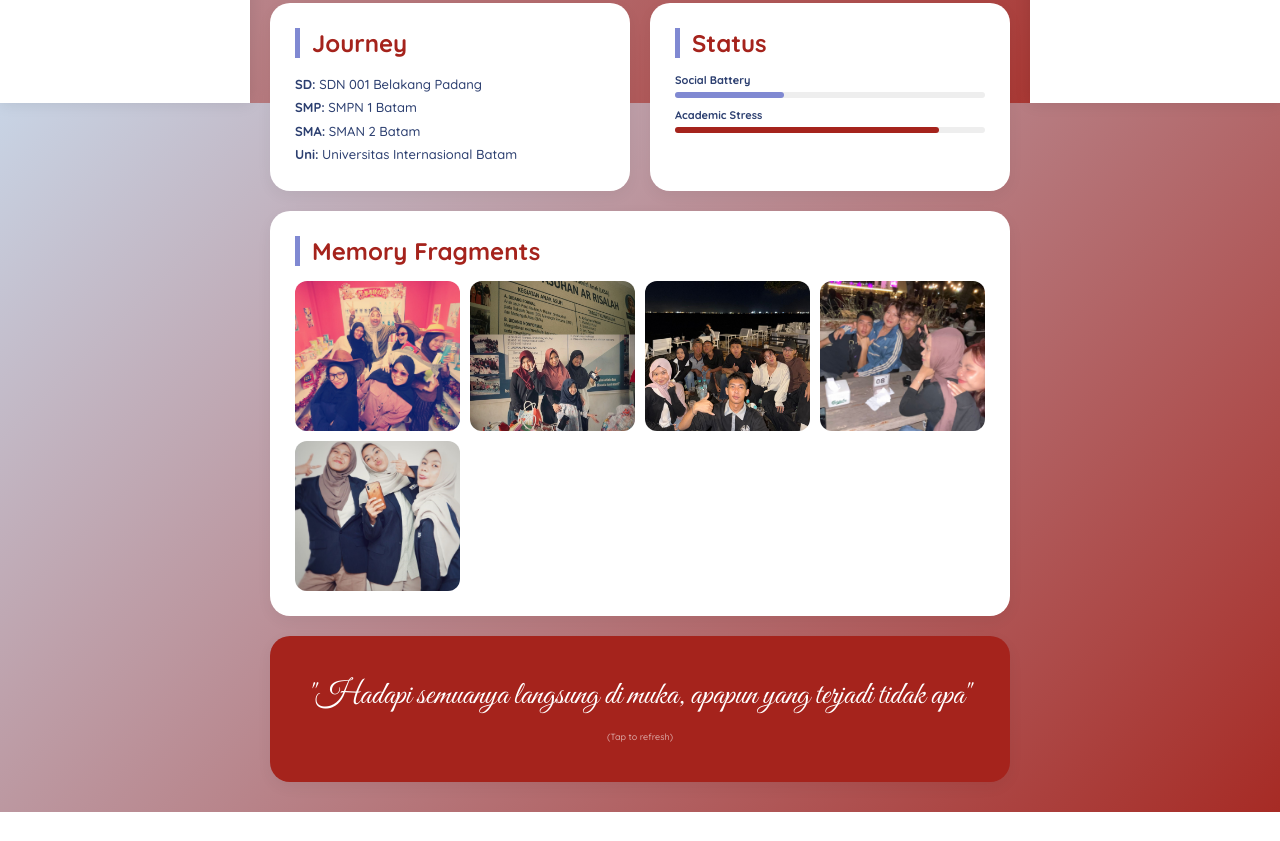
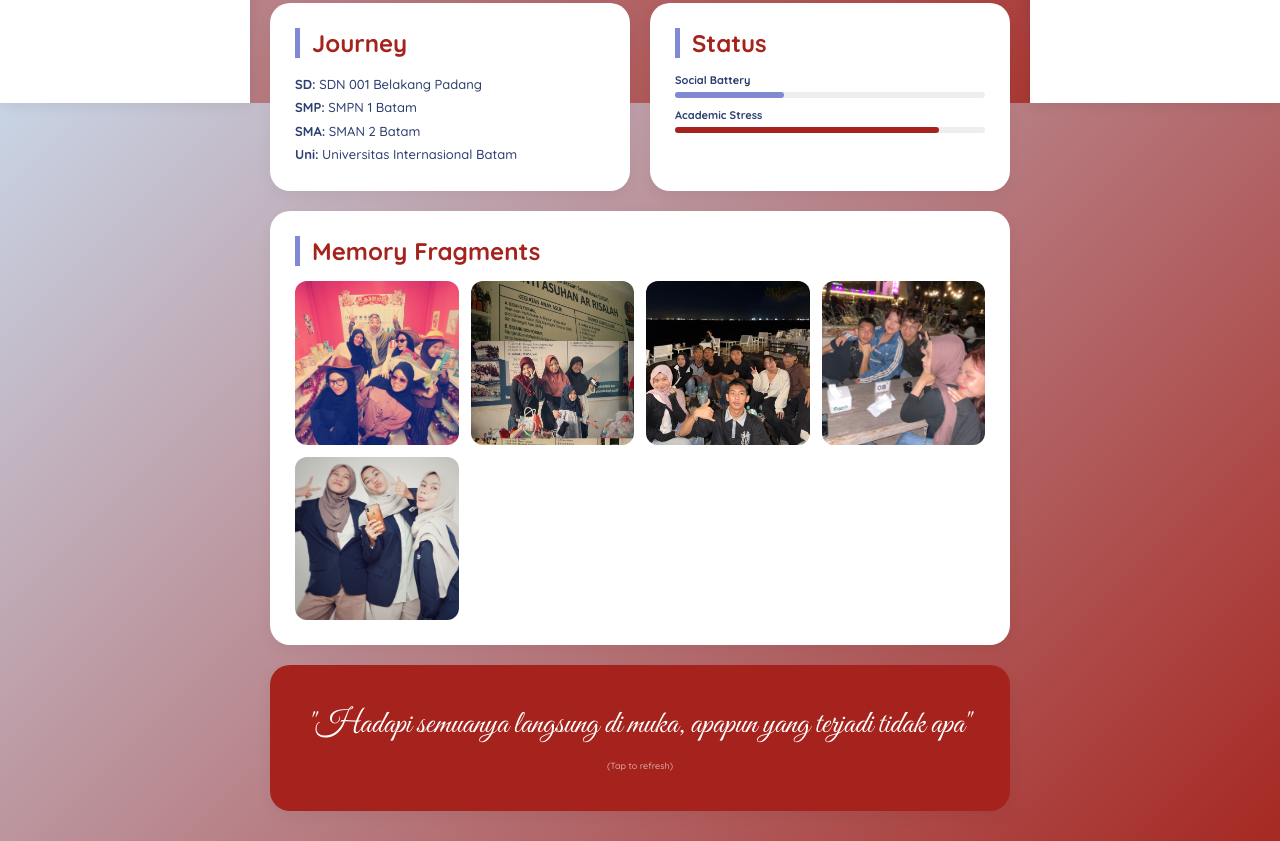
Before and after one commit to aylasaputri/personalweb, a plain HTML site: page index.html in a window 1280 px wide. Shown: the part 697-1538 px from the top of the page. Before the commit the page ends 1509 px from the top, so only its background shows below. Drawn offline with Linux system fonts and the light colour scheme.

Commit message:
Refactor index.html structure and styles

```diff
--- a/index.html
+++ b/index.html
@@ -20,12 +20,12 @@
             background-attachment: fixed;
             color: #2c3f70;
             display: flex;
-            justify-content: center; /* Memastikan wrapper utama di tengah */
+            justify-content: center;
             min-height: 100vh;
-            overflow-x: hidden; /* Mengunci pergerakan horizontal seluruh halaman */
+            overflow-x: hidden;
         }
 
-        /* SIDEBAR TETAP & DIAM */
+        /* SIDEBAR TETAP (STATIS & PERMANEN) */
         .sidebar {
             width: 250px;
             height: 100vh;
@@ -39,6 +39,13 @@
 
         .left-sidebar { left: 0; }
         .right-sidebar { right: 0; }
+
+        .sidebar-title {
+            padding: 0 25px 20px;
+            font-weight: 700;
+            color: #A5231C;
+            font-size: 1.5rem;
+        }
 
         .sidebar a {
             padding: 15px 25px;
@@ -54,11 +61,11 @@
             color: #A5231C;
         }
 
-        /* PEMBUNGKUS UTAMA YANG TERKUNCI */
+        /* KONTEN TENGAH (TERKUNCI) */
         .main-wrapper {
-            width: calc(100% - 500px); /* Lebar layar dikurangi total lebar 2 sidebar */
-            max-width: 900px; /* Batas maksimal agar tidak terlalu lebar di monitor besar */
-            margin: 0 auto; /* Menjaga posisi tetap di tengah secara absolut */
+            width: calc(100% - 500px); /* Layar dikurangi 2 sidebar */
+            max-width: 900px;
+            margin: 0 auto;
             position: relative;
             z-index: 10;
         }
@@ -70,7 +77,6 @@
             aspect-ratio: 2 / 1;
             display: flex;
             align-items: flex-end;
-            justify-content: flex-start;
             overflow: hidden;
             background: #eee;
         }
@@ -107,6 +113,7 @@
 
         h2 { color: #A5231C; margin-bottom: 15px; font-weight: 700; border-left: 5px solid #8089D2; padding-left: 12px; }
 
+        /* MUSIC PLAYER */
         .music-player-card {
             background: linear-gradient(to right, #ffffff, #fdf2f8);
             display: flex;
@@ -115,16 +122,25 @@
             gap: 15px;
         }
 
+        /* MEMORY FRAGMENTS (RESPONSIVE FIX) */
         .photo-dump {
             display: grid;
-            grid-template-columns: repeat(auto-fill, minmax(140px, 1fr));
-            gap: 10px;
+            /* Menggunakan auto-fit agar gambar otomatis menyesuaikan baris */
+            grid-template-columns: repeat(auto-fit, minmax(130px, 1fr));
+            gap: 12px;
+            width: 100%;
         }
 
         .photo-dump img {
-            width: 100%; height: 150px;
+            width: 100%;
+            aspect-ratio: 1 / 1; /* Biar kotak sempurna di semua layar */
             object-fit: cover;
             border-radius: 12px;
+            transition: transform 0.2s;
+        }
+
+        .photo-dump img:hover {
+            transform: scale(1.03);
         }
 
         .quote-card {
@@ -135,7 +151,7 @@
             cursor: pointer;
         }
 
-        /* RESPONSIVE: Hanya untuk layar kecil agar tidak rusak */
+        /* RESPONSIVE LAYAR KECIL (TABLET/HP) */
         @media (max-width: 1024px) {
             .sidebar { display: none; }
             .main-wrapper { width: 100%; margin: 0; }
@@ -147,7 +163,7 @@
 <body>
 
     <div class="sidebar left-sidebar">
-        <div style="padding: 0 25px 20px; font-weight: 700; color: #A5231C; font-size: 1.5rem;">Hello Duniaaa</div>
+        <div class="sidebar-title">Hello Duniaaa</div>
         <a href="#about">Base Camp</a>
         <a href="#music">Ear Candy</a>
         <a href="#edu">Main Story</a>
@@ -208,7 +224,11 @@
             <div class="card full-width" id="dump">
                 <h2>Memory Fragments</h2>
                 <div class="photo-dump">
-                    <img src="4.jpeg"> <img src="1.jpeg"> <img src="2.jpeg"> <img src="3.jpeg"><img src="rame2.jpeg">
+                    <img src="4.jpeg">
+                    <img src="1.jpeg">
+                    <img src="2.jpeg">
+                    <img src="3.jpeg">
+                    <img src="rame2.jpeg">
                 </div>
             </div>
 
@@ -230,11 +250,13 @@
     </div>
 
     <script>
+        // Jam digital
         setInterval(() => {
             const now = new Date();
             document.getElementById('clock').innerText = now.toLocaleTimeString();
         }, 1000);
 
+        // Quotes sistem
         const quotes = [
             "Hadapi semuanya langsung di muka, apapun yang terjadi tidak apa",
             "Money is the reason we exist",
```
